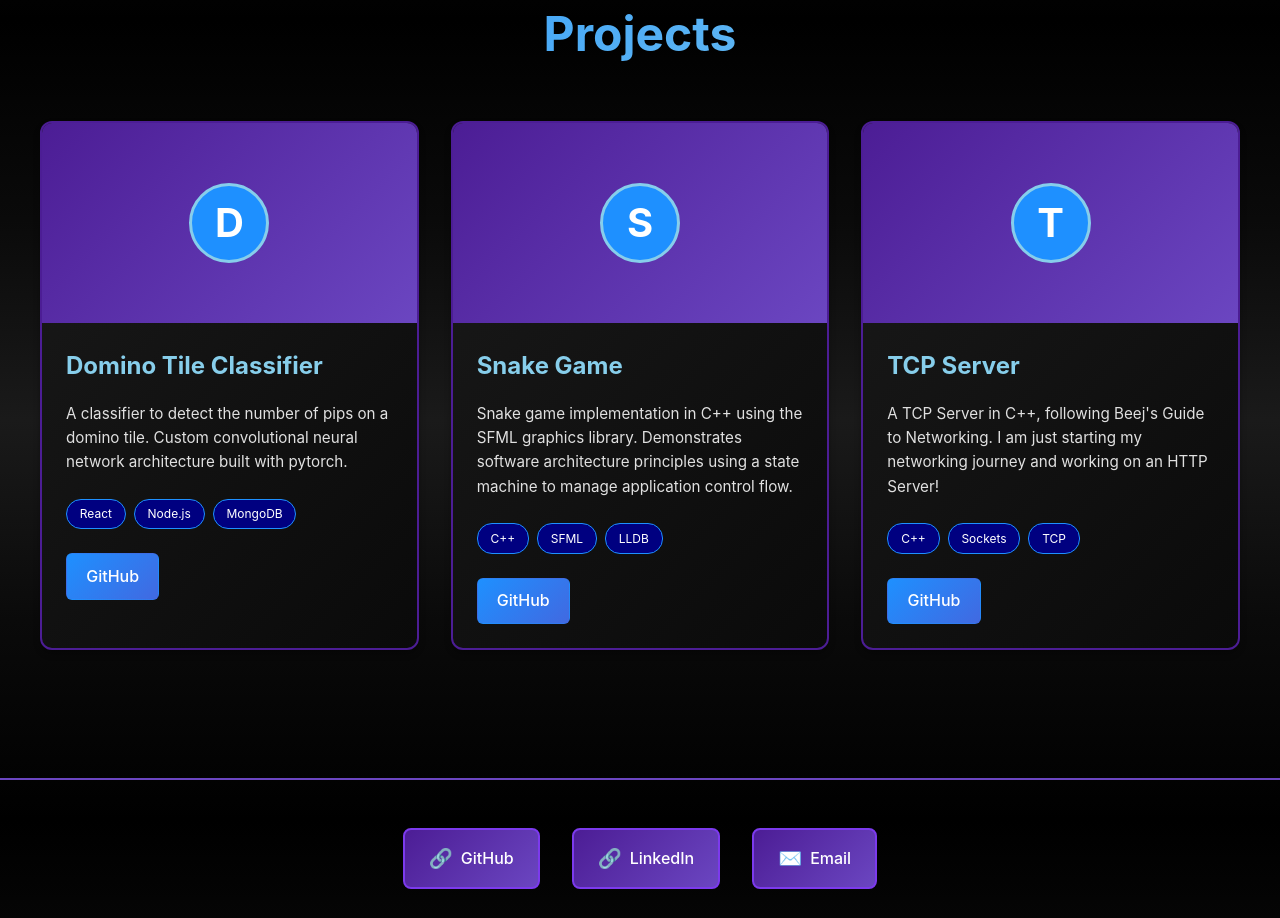
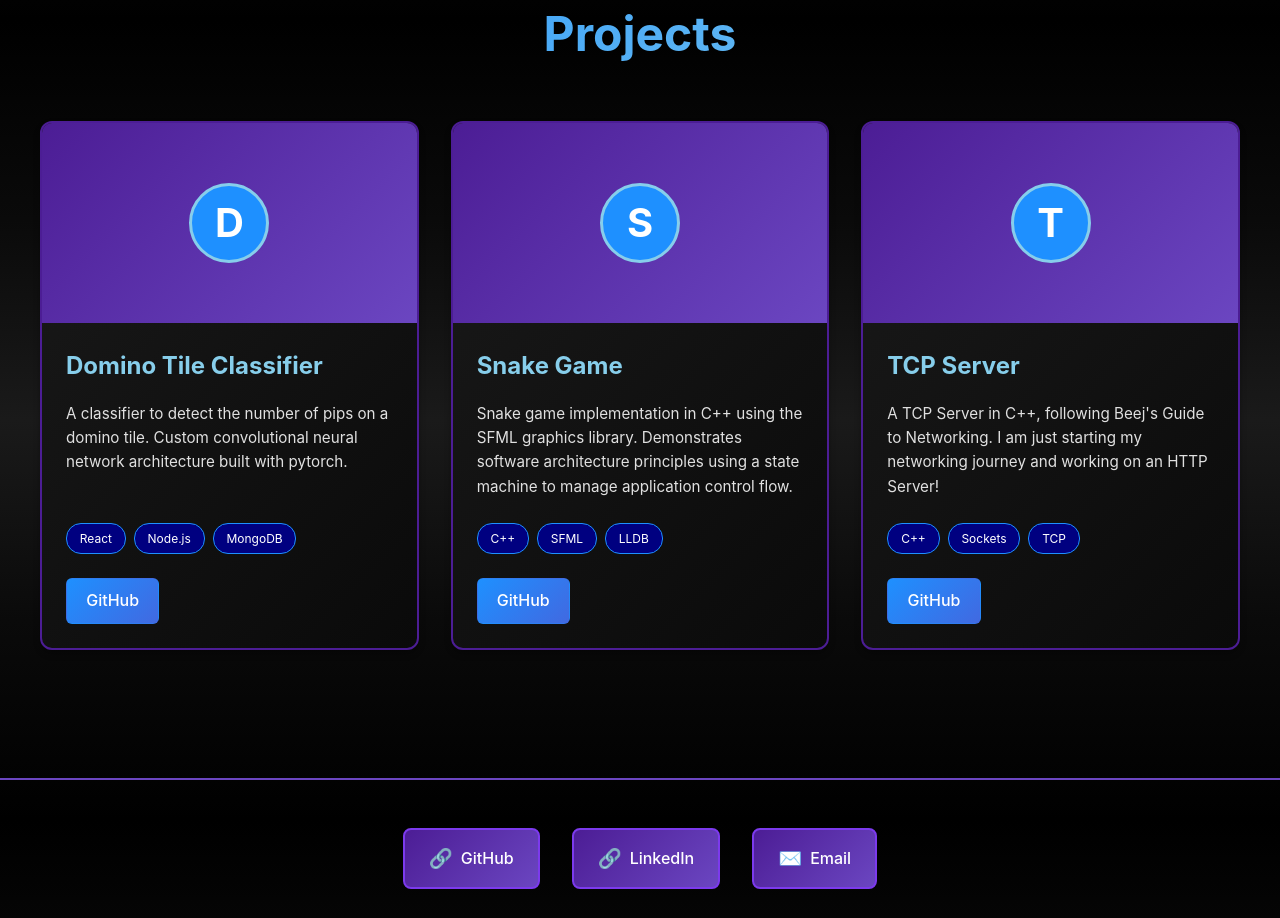
Before and after one commit to mattqgoldberg/portfolio, a React (Vite) app: page / in a window 1280 px wide. Shown: the part 780-1698 px from the top of the page. Built offline with nearby package versions, Linux system fonts and the light colour scheme.

Commit message:
aligned project flexbox

```diff
--- a/src/styles/components/Projects.css
+++ b/src/styles/components/Projects.css
@@ -26,6 +26,7 @@
   grid-template-columns: repeat(auto-fill, minmax(300px, 1fr));
   gap: 2rem;
   margin-top: 2rem;
+  align-items: stretch;
 }
 
 .project-card {
@@ -36,6 +37,8 @@
   transition: all 0.3s ease;
   cursor: pointer;
   box-shadow: 0 4px 6px rgba(0, 0, 0, 0.3);
+  display: flex;
+  flex-direction: column;
 }
 
 .project-card:hover {
@@ -71,6 +74,10 @@
 
 .project-content {
   padding: 1.5rem;
+  display: flex;
+  flex-direction: column;
+  flex: 1;
+  min-height: 0;
 }
 
 .project-title {
@@ -84,6 +91,7 @@
   line-height: 1.6;
   margin-bottom: 1.5rem;
   font-size: 0.95rem;
+  flex: 1;
 }
 
 .project-tech {
```
